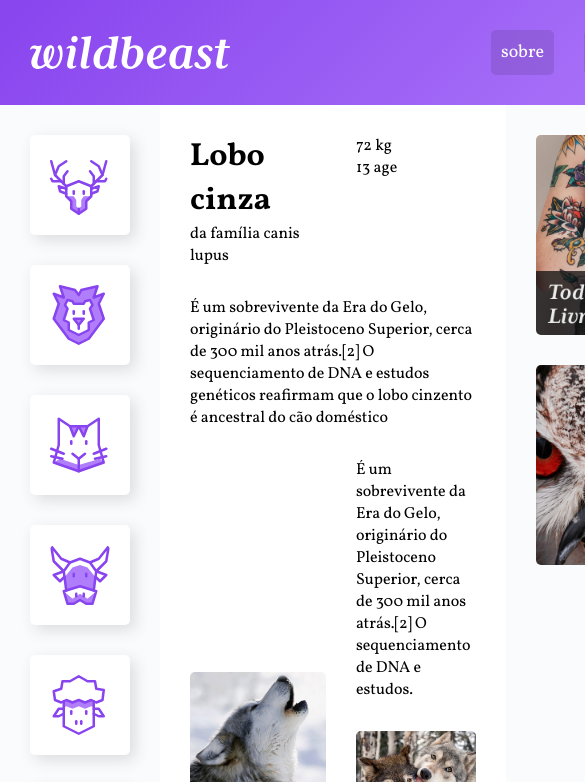
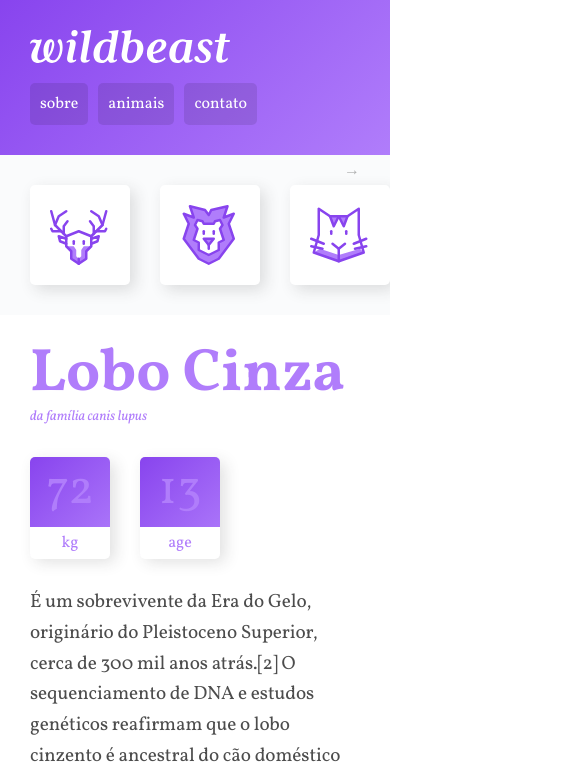
Before and after one commit to diegobarretoo/Grid-Layout, a plain HTML site: page index.html in a window 390 px wide. Shown: the top 782 px of the page, 585 px wide, since content can reach past the window. Drawn offline with Linux system fonts and the light colour scheme.

Commit message:
final do projeto

```diff
--- a/css/style.css
+++ b/css/style.css
@@ -13,7 +13,7 @@ a {
 }
 img {
     display: block;
-    max-width: 100%;
+    width: 100%;
     border-radius: 5px;
 }
 
@@ -83,6 +83,14 @@ img {
 .sidenav li a:hover {
     background: #B07DFB;
 }
+@keyframes seta {
+    from {
+      right: 30px;
+    }
+    to {
+      right: 20px;
+    }
+}
 
 /* CONTENT */
 
@@ -106,6 +114,98 @@ img {
     align-self: end;
 }
 
+/* ESTILOS CONTENT */
+
+p {
+    font-size: 1.2em;
+    line-height: 1.6;
+    letter-spacing: -0.005em;
+    color: rgba(0,0,0,.7);
+}
+.informacoes p + p {
+    margin-top: 30px;
+}
+
+/* TÍTULO */
+
+.titulo {
+    color: #B07DFB;
+}
+.titulo h1 {
+    font-size: 3.75em;
+    line-height: 1;
+    font-weight: 700;
+}
+.titulo span {
+    font-size: 0.875em;
+    font-style: italic;
+}
+
+/* CARACTERISTICAS */
+
+.caracteristicas {
+    display: flex;
+    align-items: flex-start;
+}
+.caracteristicas > div {
+    width: 80px;
+    text-align: center;
+    background: linear-gradient(135deg, #8844ee, #b07dfb);
+    border-radius: 5px;
+    box-shadow: 5px 5px 15px 0px rgba(44, 44, 44, 0.15);
+    position: relative;
+}
+.caracteristicas > div:first-child {
+    margin-right: 30px;
+}
+.caracteristicas span {
+    display: block;
+    color: #b07dfb;
+}
+.numero {
+    font-size: 3em;
+    line-height: 1;
+    margin: 10px auto;
+}
+.rotulo {
+    background: white;
+    border-radius: 0 0 5px 5px;
+    padding: 5px 0;
+    position: relative;
+    top: 2px;
+}
+
+.destaque {
+    font-size: 0.875em;
+    color: #B07DFB;
+    max-width: 16em;
+}
+
+.citacao, .atributos {
+    align-self: start;
+    padding: 30px;
+    border-radius: 5px;
+    box-shadow: 5px 5px 15px 0px rgba(44, 44, 44, 0.15);
+    background: linear-gradient(135deg, #8844ee, #b07dfb);
+}
+.citacao p {
+    font-size: 1.5em;
+    font-style: italic;
+    text-align: center;
+    color: white;
+    max-width: 500px;
+    margin: 0 auto;
+}
+.atributos li {
+    color: white;
+    font-family: Courier, monospace;
+    font-size: 1.125em;
+    padding: 15px;
+}
+.atributos li + li {
+    border-top: 2px solid #b07dfb;
+}
+
 /* ANUNCIOS */
 
 .anuncios {
@@ -115,6 +215,7 @@ img {
     align-content: start;
     padding: 30px;
     gap: 30px;
+    grid-template-columns: repeat(auto-fit, minmax(150px, 1fr));
 }
 
 /* FOOTER */
@@ -128,3 +229,75 @@ img {
     text-align: center;
     padding: 30px;
 }
+
+
+/* RESPONSIVO */
+
+@media (max-width: 1200px) {
+    .estrutura {
+        grid-template-areas:
+            "header header header"
+            "sidenav content content"
+            "sidenav anuncios anuncios"
+            "footer footer footer";
+    }
+}
+
+@media (max-width: 760px) {
+    .estrutura {
+        grid-template-columns: 100%;
+        grid-template-areas:
+            "header"
+            "sidenav"
+            "content"
+            "anuncios"
+            "footer";
+    }
+
+    .header {
+        grid-template-columns: auto;
+    }
+    .logo {
+        margin-bottom: 20px;
+    }
+    .header nav a {
+        font-size: 1em;
+    }
+    .header li + li {
+        margin-left: 10px;
+    }
+
+
+    .sidenav {
+        position: relative;
+        overflow-x: auto;
+        -webkit-overflow-scrolling: touch;
+        -ms-overflow-style: -ms-autohiding-scrollbar;
+    }
+    .sidenav::after {
+        content: "→";
+        position: absolute;
+        top: 5px;
+        right: 30px;
+        color: rgba(0, 0, 0, 0.3);
+        animation: seta 0.5s ease-in 0s infinite alternate;
+    }
+    .sidenav ul {
+        display: flex;
+    }
+    .sidenav li {
+        flex: 1 0 60px;
+    }
+    .sidenav {
+        padding: 0 30px;
+    }
+    .sidenav li a {
+        margin: 30px 30px 30px 0;
+    }
+}
+
+@media (max-width: 600px) {
+    .content {
+      grid-template-columns: auto;
+    }
+  }
--- a/index.html
+++ b/index.html
@@ -34,7 +34,7 @@
 
       <main class="content">
          <div class="titulo">
-            <h1>Lobo cinza</h1>
+            <h1>Lobo Cinza</h1>
             <span>da família canis lupus</span>
          </div>
 
@@ -53,7 +53,7 @@
 
          <img src="img/wolf1.jpg" alt="Wolf 1" class="imagem-1">
 
-         <p>É um sobrevivente da Era do Gelo, originário do Pleistoceno Superior, cerca de 300 mil anos atrás.[2] O sequenciamento de DNA e estudos.</p>
+         <p class="destaque">É um sobrevivente da Era do Gelo, originário do Pleistoceno Superior, cerca de 300 mil anos atrás.[2] O sequenciamento de DNA e estudos.</p>
 
          <img src="img/wolf2.jpg" alt="Wolf 2" class="imagem-2">
 
```
